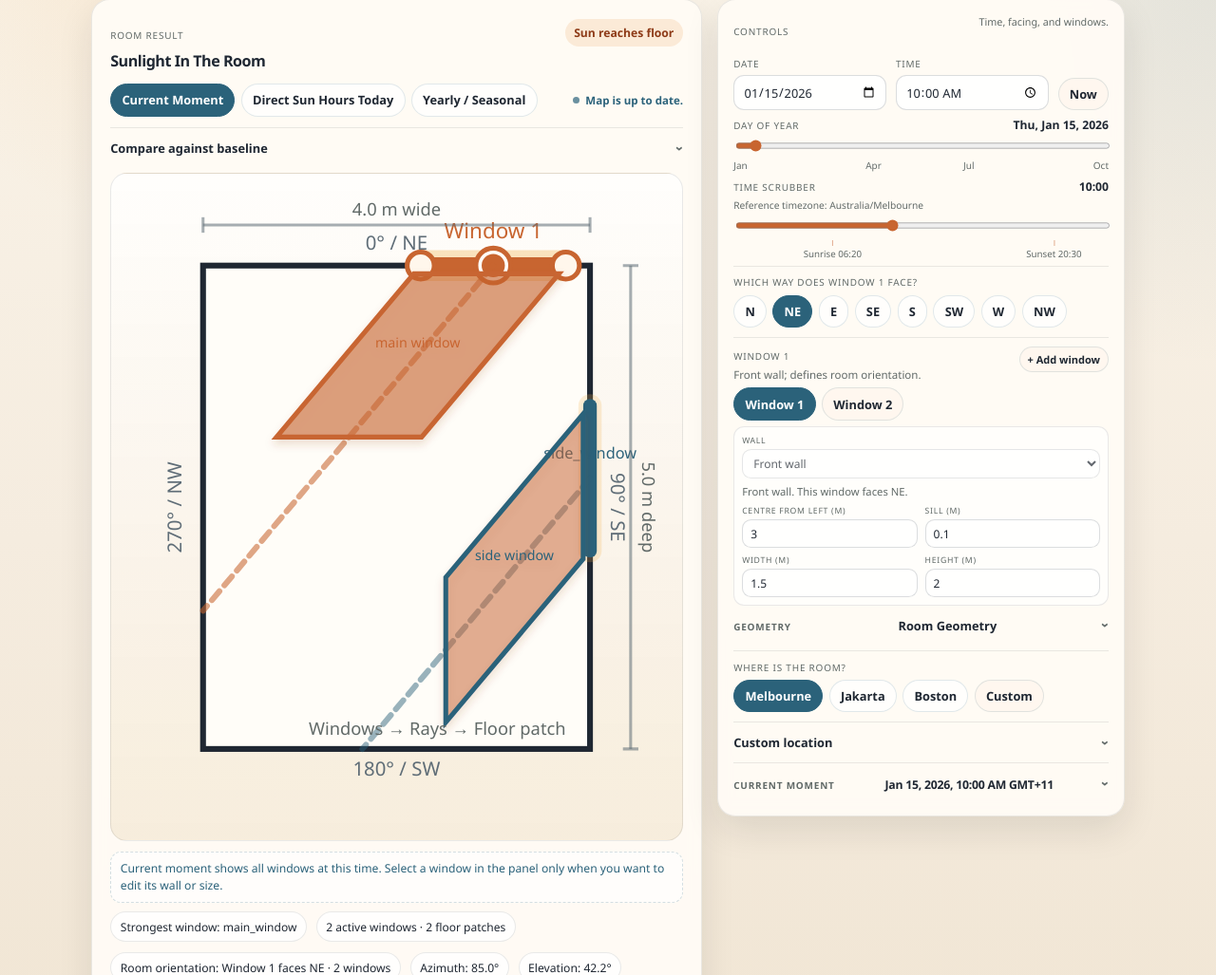
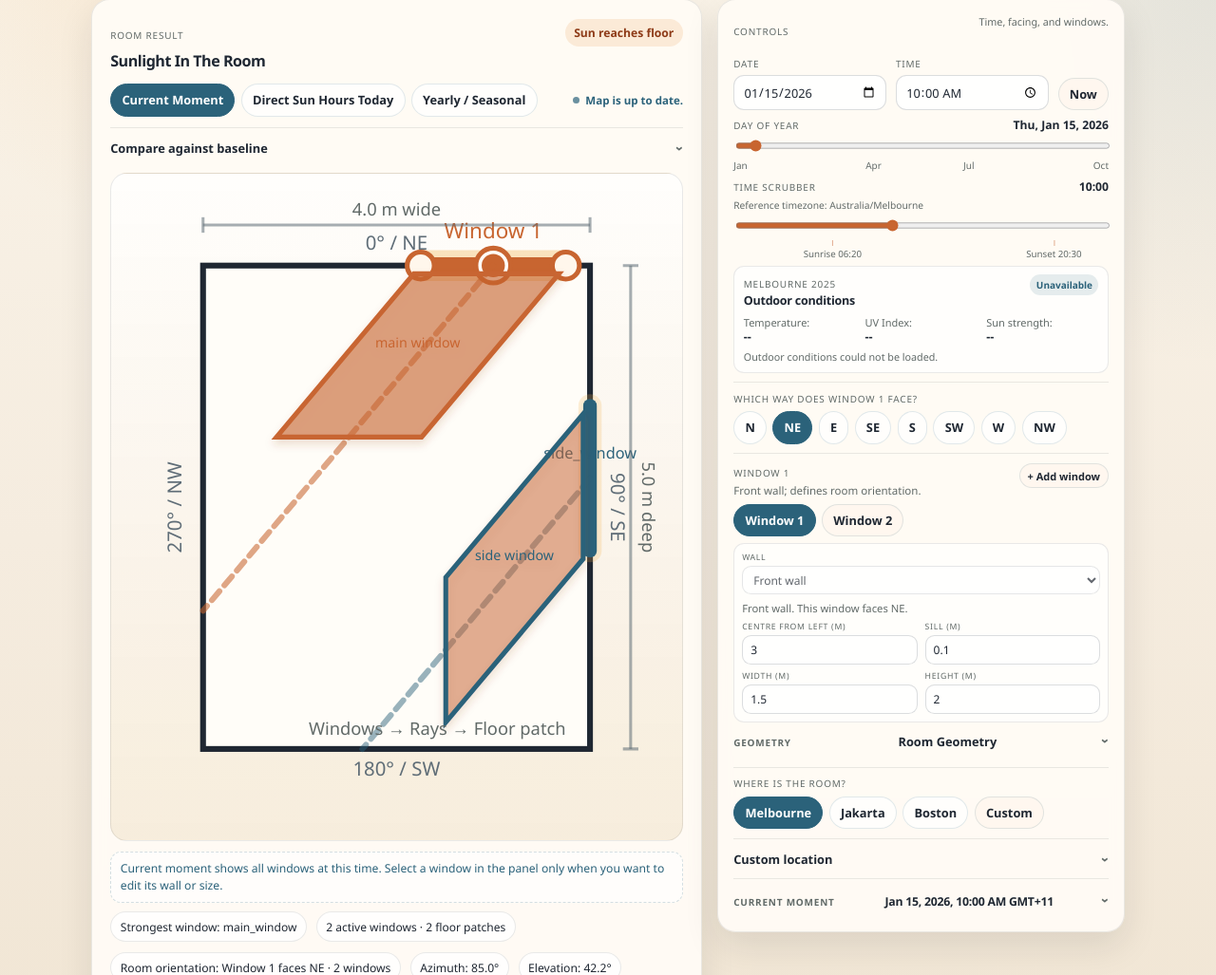
Before and after one commit to adhni/sunlight_house_project, a Flask app: page / in a window 1280 px wide. Shown: the part 168-1195 px from the top of the page at 95% size. Run offline with Flask 3, Linux system fonts and the light colour scheme; some libraries are stand-ins or nearby versions.

Commit message:
Add outdoor conditions POC

```diff
--- a/static/app.js
+++ b/static/app.js
@@ -16,6 +16,12 @@
   const baselineDetails = document.getElementById("baseline-details");
   const baselineComparisonPanel = document.getElementById("baseline-comparison-panel");
   const windowEditHint = document.getElementById("window-edit-hint");
+  const outdoorConditionsStatus = document.getElementById("outdoor-conditions-status");
+  const outdoorLocationLabel = document.getElementById("outdoor-location-label");
+  const outdoorTemp = document.getElementById("outdoor-temp");
+  const outdoorUv = document.getElementById("outdoor-uv");
+  const outdoorStrength = document.getElementById("outdoor-strength");
+  const outdoorInterpretation = document.getElementById("outdoor-interpretation");
 
   const locationPresetInput = document.getElementById("location-preset-input");
   const windowFacingInput = document.getElementById("window-facing-input");
@@ -69,6 +75,12 @@
   let baselinePayload = null;
   const defaultUpdateMessage = "Map is up to date.";
   const baselineStorageKey = "sunlight-house-baseline";
+  const environmentReferenceRadiusKm = 50;
+  let environmentByHour = new Map();
+  let environmentLoadState = "idle";
+  let environmentLocationKey = null;
+  let environmentLocationLabel = "";
+  let latestEnvironmentRequestId = 0;
   let activeWindowDrag = null;
   let activeWindowResize = null;
   let suppressWindowBuilderSync = false;
@@ -110,6 +122,181 @@
     const hours = Math.floor(totalMinutes / 60);
     const minutes = totalMinutes % 60;
     return `${String(hours).padStart(2, "0")}:${String(minutes).padStart(2, "0")}`;
+  }
+
+  function selectedEnvironmentHourKey() {
+    if (!isCompleteDateValue() || !isCompleteTimeValue()) {
+      return null;
+    }
+    const monthDay = selectedDateInput.value.slice(5);
+    const hour = selectedTimeInput.value.slice(0, 2);
+    return `2025-${monthDay}T${hour}:00`;
+  }
+
+  function degreesToRadians(degrees) {
+    return (degrees * Math.PI) / 180;
+  }
+
+  function distanceKmBetweenPoints(pointA, pointB) {
+    const earthRadiusKm = 6371;
+    const latDelta = degreesToRadians(pointB.latitude - pointA.latitude);
+    const lonDelta = degreesToRadians(pointB.longitude - pointA.longitude);
+    const latA = degreesToRadians(pointA.latitude);
+    const latB = degreesToRadians(pointB.latitude);
+    const a = Math.sin(latDelta / 2) ** 2
+      + Math.cos(latA) * Math.cos(latB) * Math.sin(lonDelta / 2) ** 2;
+    return earthRadiusKm * 2 * Math.atan2(Math.sqrt(a), Math.sqrt(1 - a));
+  }
+
+  function selectedEnvironmentReference() {
+    const presetKey = locationPresetInput.value;
+    const presetLocation = window.environmentLocations?.[presetKey];
+    if (presetLocation) {
+      return {
+        key: presetKey,
+        label: presetLocation.label,
+        distanceKm: 0,
+        isNearestReference: false,
+      };
+    }
+
+    const latitude = parseFiniteNumber(latitudeInput.value);
+    const longitude = parseFiniteNumber(longitudeInput.value);
+    if (latitude === null || longitude === null) {
+      return null;
+    }
+
+    const customPoint = { latitude, longitude };
+    const nearest = Object.entries(window.environmentLocations || {})
+      .map(([key, location]) => ({
+        key,
+        label: location.label,
+        distanceKm: distanceKmBetweenPoints(customPoint, location),
+        isNearestReference: true,
+      }))
+      .sort((a, b) => a.distanceKm - b.distanceKm)[0];
+
+    if (!nearest || nearest.distanceKm > environmentReferenceRadiusKm) {
+      return null;
+    }
+    return nearest;
+  }
+
+  function environmentLabelForReference(reference) {
+    if (!reference) {
+      return `No reference within ${environmentReferenceRadiusKm} km`;
+    }
+    if (reference.isNearestReference) {
+      return `${reference.label} 2025 reference`;
+    }
+    return `${reference.label} 2025`;
+  }
+
+  function environmentReferenceCopy(reference) {
+    if (!reference) {
+      return `Outdoor data is available within ${environmentReferenceRadiusKm} km of Melbourne, Jakarta, or Boston.`;
+    }
+    if (reference.isNearestReference) {
+      return `Using nearest reference: ${reference.label}, ${Math.round(reference.distanceKm)} km away.`;
+    }
+    return "";
+  }
+
+  function sunlightStrengthLabel(solarRadiation) {
+    if (!Number.isFinite(solarRadiation)) {
+      return "Unknown";
+    }
+    if (solarRadiation < 250) {
+      return "Low";
+    }
+    if (solarRadiation < 600) {
+      return "Medium";
+    }
+    return "High";
+  }
+
+  function formatTemperature(value) {
+    return Number.isFinite(value) ? `${value.toFixed(1)}°C` : "--";
+  }
+
+  function formatUvIndex(value) {
+    return Number.isFinite(value) ? value.toFixed(1) : "--";
+  }
+
+  function uvInterpretation(uvIndex) {
+    if (!Number.isFinite(uvIndex)) {
+      return "Outdoor data is not available for this hour.";
+    }
+    if (uvIndex < 3) {
+      return "Low UV - limited vitamin D potential.";
+    }
+    if (uvIndex < 6) {
+      return "Moderate UV - reasonable exposure.";
+    }
+    return "High UV - strong exposure, be cautious.";
+  }
+
+  function setOutdoorText(status, temp, uv, strength, interpretation) {
+    if (outdoorLocationLabel) {
+      outdoorLocationLabel.textContent = environmentLocationLabel
+        || environmentLabelForReference(selectedEnvironmentReference());
+    }
+    if (outdoorConditionsStatus) {
+      outdoorConditionsStatus.textContent = status;
+    }
+    if (outdoorTemp) {
+      outdoorTemp.textContent = temp;
+    }
+    if (outdoorUv) {
+      outdoorUv.textContent = uv;
+    }
+    if (outdoorStrength) {
+      outdoorStrength.textContent = strength;
+    }
+    if (outdoorInterpretation) {
+      outdoorInterpretation.textContent = interpretation;
+    }
+  }
+
+  function renderOutdoorConditions() {
+    if (!outdoorInterpretation) {
+      return;
+    }
+    const selectedReference = selectedEnvironmentReference();
+    if (!selectedReference) {
+      setOutdoorText(
+        "No reference",
+        "--",
+        "--",
+        "--",
+        environmentReferenceCopy(null),
+      );
+      return;
+    }
+    if (environmentLoadState === "loading") {
+      setOutdoorText("Loading", "--", "--", "--", `Loading ${environmentLabelForReference(selectedReference)} hourly data...`);
+      return;
+    }
+    if (environmentLoadState === "error") {
+      setOutdoorText("Unavailable", "--", "--", "--", "Outdoor conditions could not be loaded.");
+      return;
+    }
+
+    const hourKey = selectedEnvironmentHourKey();
+    const environment = hourKey ? environmentByHour.get(hourKey) : null;
+    if (!environment) {
+      setOutdoorText("No data", "--", "--", "--", `No ${environmentLabelForReference(selectedReference)} data for this selected hour.`);
+      return;
+    }
+
+    const referenceCopy = environmentReferenceCopy(selectedReference);
+    setOutdoorText(
+      "Sample",
+      formatTemperature(environment.tempC),
+      formatUvIndex(environment.uvIndex),
+      sunlightStrengthLabel(environment.solarRadiation),
+      referenceCopy ? `${uvInterpretation(environment.uvIndex)} ${referenceCopy}` : uvInterpretation(environment.uvIndex),
+    );
   }
 
   function roundedNowInTimezone(timezoneName) {
@@ -156,6 +343,7 @@
 
     dayReadout.textContent = formatDateReadout(selectedDateInput.value);
     timeReadout.textContent = formatTimeReadout(parseInt(timeSlider.value, 10));
+    renderOutdoorConditions();
   }
 
   function syncInputsFromSliders() {
@@ -166,6 +354,7 @@
 
     dayReadout.textContent = formatDateReadout(selectedDateInput.value);
     timeReadout.textContent = selectedTimeInput.value;
+    renderOutdoorConditions();
   }
 
   function snapshotStateLabel(state) {
@@ -225,6 +414,7 @@
       setLocationPreset("custom", { applyPreset: false, openPanel: true, refresh: false });
       latitudeInput.value = lat.toFixed(4);
       longitudeInput.value = lng.toFixed(4);
+      loadEnvironmentData();
       scheduleRefresh();
     });
 
@@ -233,6 +423,7 @@
       marker.setLatLng(event.latlng);
       latitudeInput.value = event.latlng.lat.toFixed(4);
       longitudeInput.value = event.latlng.lng.toFixed(4);
+      loadEnvironmentData();
       scheduleRefresh();
     });
   }
@@ -279,6 +470,8 @@
         customLocationPanel.open = false;
       }
     }
+
+    loadEnvironmentData();
 
     if (refresh) {
       scheduleRefresh();
@@ -1633,6 +1826,52 @@
     }
   }
 
+  async function loadEnvironmentData() {
+    const reference = selectedEnvironmentReference();
+    const locationKey = reference?.key || null;
+    latestEnvironmentRequestId += 1;
+    const requestId = latestEnvironmentRequestId;
+
+    if (!locationKey) {
+      environmentLocationKey = null;
+      environmentLocationLabel = environmentLabelForReference(null);
+      environmentByHour = new Map();
+      environmentLoadState = "ready";
+      renderOutdoorConditions();
+      return;
+    }
+
+    environmentLocationKey = locationKey;
+    environmentLocationLabel = environmentLabelForReference(reference);
+
+    if (typeof window.fetchEnvironmentData !== "function") {
+      environmentLoadState = "error";
+      renderOutdoorConditions();
+      return;
+    }
+
+    environmentLoadState = "loading";
+    renderOutdoorConditions();
+    try {
+      const data = await window.fetchEnvironmentData(locationKey);
+      const latestReference = selectedEnvironmentReference();
+      if (requestId !== latestEnvironmentRequestId || locationKey !== latestReference?.key) {
+        return;
+      }
+      environmentByHour = new Map((data.hourly || []).map((entry) => [entry.time, entry]));
+      environmentLoadState = "ready";
+      environmentLocationLabel = environmentLabelForReference(latestReference);
+      renderOutdoorConditions();
+    } catch (error) {
+      if (requestId !== latestEnvironmentRequestId) {
+        return;
+      }
+      console.error(error);
+      environmentLoadState = "error";
+      renderOutdoorConditions();
+    }
+  }
+
   const debouncedRefresh = debounce(refreshSnapshot, 180);
 
   function refreshCustomCoordinates() {
@@ -1924,6 +2163,7 @@
     invalidateMapSoon();
   }
   baselinePayload = readStoredBaseline();
+  loadEnvironmentData();
   renderWindowBuilderFromTextarea();
   updateSnapshotDom(initialData);
   updateTimeScrubberReference(timezoneInput.value);
--- /dev/null
+++ b/static/environmentData.js
@@ -0,0 +1,162 @@
+(function () {
+  const YEAR = 2025;
+  const CACHE_VERSION = "v1";
+  const PARAMETERS = "T2M,ALLSKY_SFC_UV_INDEX,ALLSKY_SFC_SW_DWN";
+  const LOCATIONS = {
+    melbourne: {
+      label: "Melbourne",
+      latitude: -37.8136,
+      longitude: 144.9631,
+      timezone: "Australia/Melbourne",
+    },
+    jakarta: {
+      label: "Jakarta",
+      latitude: -6.2088,
+      longitude: 106.8456,
+      timezone: "Asia/Jakarta",
+    },
+    boston: {
+      label: "Boston",
+      latitude: 42.3601,
+      longitude: -71.0589,
+      timezone: "America/New_York",
+    },
+  };
+  const pendingRequests = new Map();
+
+  function cacheKey(locationKey) {
+    return `env_${locationKey}_${YEAR}_${CACHE_VERSION}`;
+  }
+
+  function readCache(locationKey) {
+    try {
+      const raw = window.localStorage.getItem(cacheKey(locationKey));
+      if (!raw) {
+        return null;
+      }
+      const parsed = JSON.parse(raw);
+      if (!parsed || parsed.meta?.year !== YEAR || !Array.isArray(parsed.hourly)) {
+        return null;
+      }
+      return parsed;
+    } catch (error) {
+      console.warn("Could not read cached environment data.", error);
+      return null;
+    }
+  }
+
+  function writeCache(locationKey, data) {
+    try {
+      window.localStorage.setItem(cacheKey(locationKey), JSON.stringify(data));
+    } catch (error) {
+      console.warn("Could not cache environment data.", error);
+    }
+  }
+
+  function powerUrl(location) {
+    const params = new URLSearchParams({
+      parameters: PARAMETERS,
+      community: "RE",
+      latitude: String(location.latitude),
+      longitude: String(location.longitude),
+      start: `${YEAR}0101`,
+      end: `${YEAR}1231`,
+      format: "JSON",
+    });
+    return `https://power.larc.nasa.gov/api/temporal/hourly/point?${params.toString()}`;
+  }
+
+  function parsePowerHourKey(key) {
+    const text = String(key);
+    if (!/^\d{10}$/.test(text)) {
+      return null;
+    }
+    return `${text.slice(0, 4)}-${text.slice(4, 6)}-${text.slice(6, 8)}T${text.slice(8, 10)}:00`;
+  }
+
+  function cleanNumber(value) {
+    const number = Number(value);
+    if (!Number.isFinite(number) || number <= -900) {
+      return null;
+    }
+    return number;
+  }
+
+  function parseEnvironmentResponse(payload, locationKey) {
+    const location = LOCATIONS[locationKey];
+    const parameters = payload?.properties?.parameter || {};
+    const temperatures = parameters.T2M || {};
+    const uvIndexes = parameters.ALLSKY_SFC_UV_INDEX || {};
+    const solarRadiation = parameters.ALLSKY_SFC_SW_DWN || {};
+
+    const hourly = Object.keys(temperatures)
+      .sort()
+      .map((key) => {
+        const time = parsePowerHourKey(key);
+        if (!time) {
+          return null;
+        }
+        return {
+          time,
+          tempC: cleanNumber(temperatures[key]),
+          uvIndex: cleanNumber(uvIndexes[key]),
+          solarRadiation: cleanNumber(solarRadiation[key]),
+        };
+      })
+      .filter(Boolean);
+
+    return {
+      meta: {
+        locationKey,
+        locationName: location.label,
+        latitude: location.latitude,
+        longitude: location.longitude,
+        timezone: location.timezone,
+        year: YEAR,
+        cadence: "hourly",
+        source: "NASA POWER",
+        fetchedAt: new Date().toISOString(),
+      },
+      hourly,
+    };
+  }
+
+  async function fetchEnvironmentData(locationKey = "melbourne") {
+    const location = LOCATIONS[locationKey];
+    if (!location) {
+      throw new Error(`Unsupported environment location: ${locationKey}`);
+    }
+
+    const cached = readCache(locationKey);
+    if (cached) {
+      return cached;
+    }
+
+    if (pendingRequests.has(locationKey)) {
+      return pendingRequests.get(locationKey);
+    }
+
+    const request = fetch(powerUrl(location))
+      .then(async (response) => {
+        if (!response.ok) {
+          throw new Error("NASA POWER environment request failed.");
+        }
+        const payload = await response.json();
+        const data = parseEnvironmentResponse(payload, locationKey);
+        if (!data.hourly.length) {
+          throw new Error("NASA POWER environment response had no hourly data.");
+        }
+        writeCache(locationKey, data);
+        return data;
+      })
+      .finally(() => {
+        pendingRequests.delete(locationKey);
+      });
+
+    pendingRequests.set(locationKey, request);
+    return request;
+  }
+
+  window.environmentLocations = LOCATIONS;
+  window.fetchEnvironmentData = fetchEnvironmentData;
+})();
--- a/static/styles.css
+++ b/static/styles.css
@@ -541,6 +541,66 @@ input[type="range"] {
   background: rgba(200, 101, 48, 0.5);
 }
 
+.outdoor-conditions-card {
+  display: grid;
+  gap: 8px;
+  margin-top: 4px;
+  padding: 10px 12px;
+  border: 1px solid var(--line);
+  border-radius: 14px;
+  background: rgba(255, 255, 255, 0.68);
+}
+
+.outdoor-card-header {
+  display: flex;
+  justify-content: space-between;
+  gap: 12px;
+  align-items: start;
+}
+
+.outdoor-card-header h3 {
+  margin: 2px 0 0;
+  font-size: 0.98rem;
+  letter-spacing: -0.02em;
+}
+
+.outdoor-status {
+  padding: 5px 8px;
+  border-radius: 999px;
+  background: rgba(43, 98, 122, 0.12);
+  color: var(--cool);
+  font-size: 0.78rem;
+  font-weight: 700;
+  white-space: nowrap;
+}
+
+.outdoor-metrics {
+  display: grid;
+  grid-template-columns: repeat(3, minmax(0, 1fr));
+  gap: 8px 12px;
+  color: var(--muted);
+  font-size: 0.86rem;
+}
+
+.outdoor-metrics span {
+  display: grid;
+  gap: 2px;
+  min-width: 0;
+}
+
+.outdoor-metrics strong {
+  color: var(--ink);
+  font-size: 0.98rem;
+  line-height: 1.15;
+}
+
+.outdoor-interpretation {
+  margin: 0;
+  color: var(--muted);
+  font-size: 0.84rem;
+  line-height: 1.35;
+}
+
 .slider-header {
   display: flex;
   justify-content: space-between;
@@ -1044,6 +1104,10 @@ input[type="range"] {
     grid-template-columns: 1fr;
   }
 
+  .outdoor-metrics {
+    grid-template-columns: 1fr;
+  }
+
   .window-builder-header,
   .window-builder-actions {
     display: grid;
--- a/templates/index.html
+++ b/templates/index.html
@@ -278,6 +278,22 @@
                     <span id="sunset-marker" class="daylight-marker">Sunset</span>
                   </div>
                 </div>
+
+                <article id="outdoor-conditions-card" class="outdoor-conditions-card">
+                  <div class="outdoor-card-header">
+                    <div>
+                      <span id="outdoor-location-label" class="explorer-label">Melbourne 2025</span>
+                      <h3>Outdoor conditions</h3>
+                    </div>
+                    <span id="outdoor-conditions-status" class="outdoor-status">Sample</span>
+                  </div>
+                  <div class="outdoor-metrics">
+                    <span>Temperature: <strong id="outdoor-temp">--</strong></span>
+                    <span>UV Index: <strong id="outdoor-uv">--</strong></span>
+                    <span>Sun strength: <strong id="outdoor-strength">--</strong></span>
+                  </div>
+                  <p id="outdoor-interpretation" class="outdoor-interpretation">Loading outdoor sample...</p>
+                </article>
               </section>
 
               <section class="control-group">
@@ -475,6 +491,7 @@
       integrity="sha256-20nQCchB9co0qIjJZRGuk2/Z9VM+kNiyxNV1lvTlZBo="
       crossorigin=""
     ></script>
+    <script src="{{ url_for('static', filename='environmentData.js') }}"></script>
     <script src="{{ url_for('static', filename='app.js') }}"></script>
   </body>
 </html>
```
Also changed, not shown: tests/test_app.py (+8 -0 lines).
